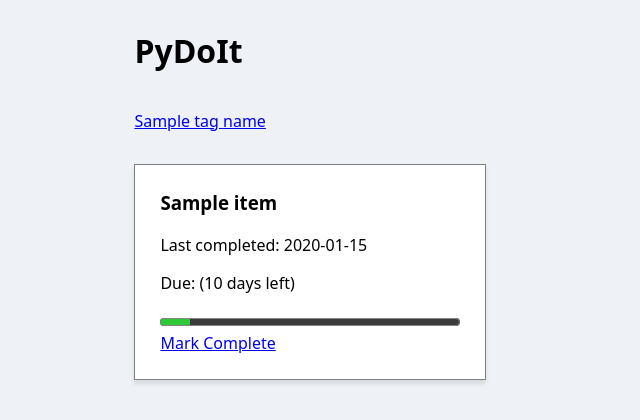
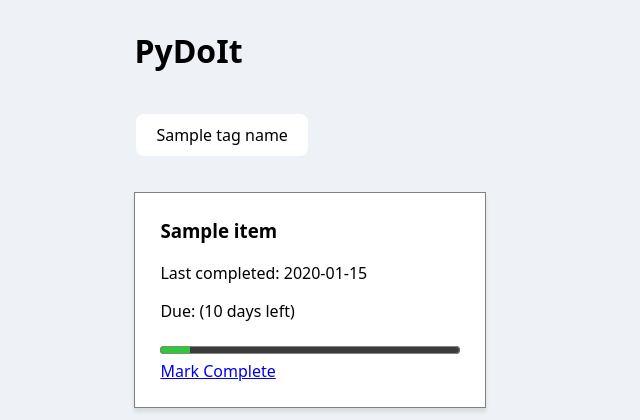
Before and after one commit to lpberg/pydoit, a Flask app: template templates/index.html in a window 1280 px wide. Shown: the top 420 px of the page, without its empty margins (0-640 px from the left). Run offline with Flask 3, Linux system fonts and the light colour scheme; the template is opened without the code that fills it: most values are stand-ins (such as "Sample title", 1, 10 or a date in 2020); parts of the project's set-up code (start-up, migrations or seed data) failed here and were passed over.

Commit message:
added pillbox style to tag selectors

```diff
--- a/app.py
+++ b/app.py
@@ -1,8 +1,9 @@
-from flask import Flask, render_template, redirect
+from flask import Flask, render_template, redirect, session
 from todo import TodoList
 from pathlib import Path
 
 app = Flask(__name__)
+app.secret_key = 'your_very_secret_key'
 
 tls = TodoList(Path("lists").joinpath("tasks.list"))
 
@@ -14,6 +15,7 @@ def index():
 
 @app.route("/tag/<tag_name>", methods=["GET"])
 def tag(tag_name):
+    session['last_tag'] = tag_name
     return render_template(
         "index.html",
         tag_names=tls.getTags(),
@@ -22,10 +24,10 @@ def tag(tag_name):
     )
 
 
-@app.route("/update/<tag>/<id>", methods=["GET"])
-def update_item(tag, id):
+@app.route("/update/<id>", methods=["GET"])
+def update(id):
     tls.update(id)
-    return redirect("/tag/" + tag)
+    return redirect("/tag/" + session['last_tag'])
 
 
 if __name__ == "__main__":
--- a/static/css/style.css
+++ b/static/css/style.css
@@ -40,6 +40,23 @@ body {
 	box-shadow: 0 4px 4px 0 rgba(0,0,0,0.1);
 }
 
+.tag {
+  background-color: white;
+  border: none;
+  color: black;
+  padding: 10px 20px;
+  text-align: center;
+  text-decoration: none;
+  display: inline-block;
+  margin: 4px 2px;
+  cursor: pointer;
+  border-radius: 8px;
+}
+
+.tag.selected {
+	color: white;
+	background-color: #708090;
+}
 
 /* Mobile styles */
 @media (max-width: 60px) {
--- a/templates/index.html
+++ b/templates/index.html
@@ -17,7 +17,7 @@
 	<div></div>
 	<div class="flex-nav">
 		{% for name in tag_names %}
-			<a href="/tag/{{ name }}">{{ name}}</a>
+			<a class="tag {% if name == tag_name %}selected{% endif %}" href="/tag/{{ name }}">{{ name}}</a>
 		{% endfor %}
 	</div>
 	<div></div>
@@ -45,7 +45,7 @@
 				{% else %}
 				<progress value="{{ item.progress }}" max="100">{{ item.progress}}</progress>
 				{% endif %}
-				<a href="/update/{{ tag_name }}/{{ item.id }}">Mark Complete</a>
+				<a href="/update/{{ item.id }}">Mark Complete</a>
 			</div>
 	    {% endfor %}
 	</div>
```
